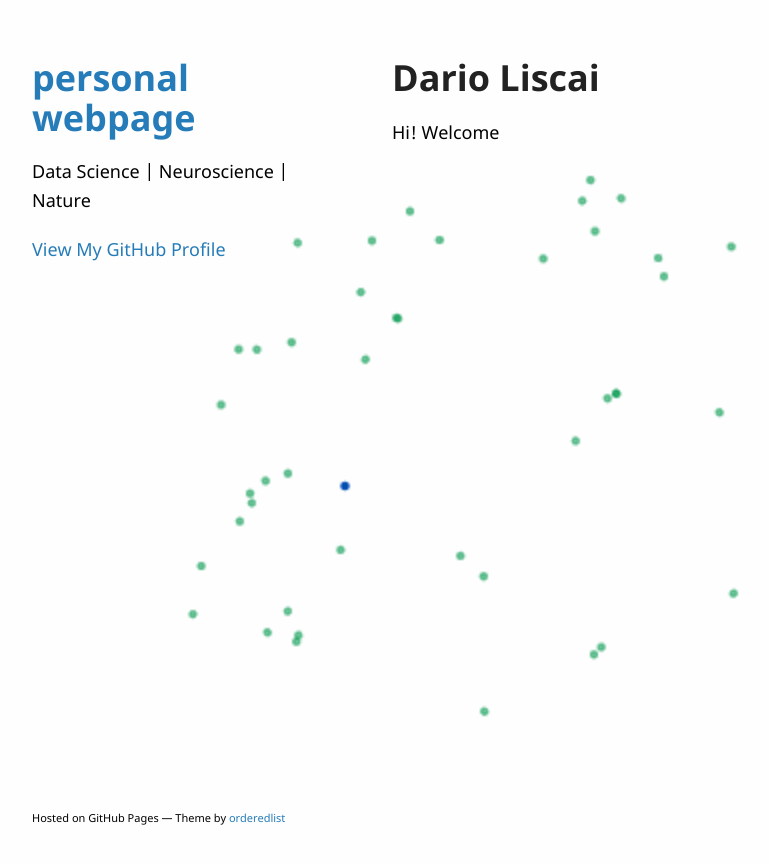
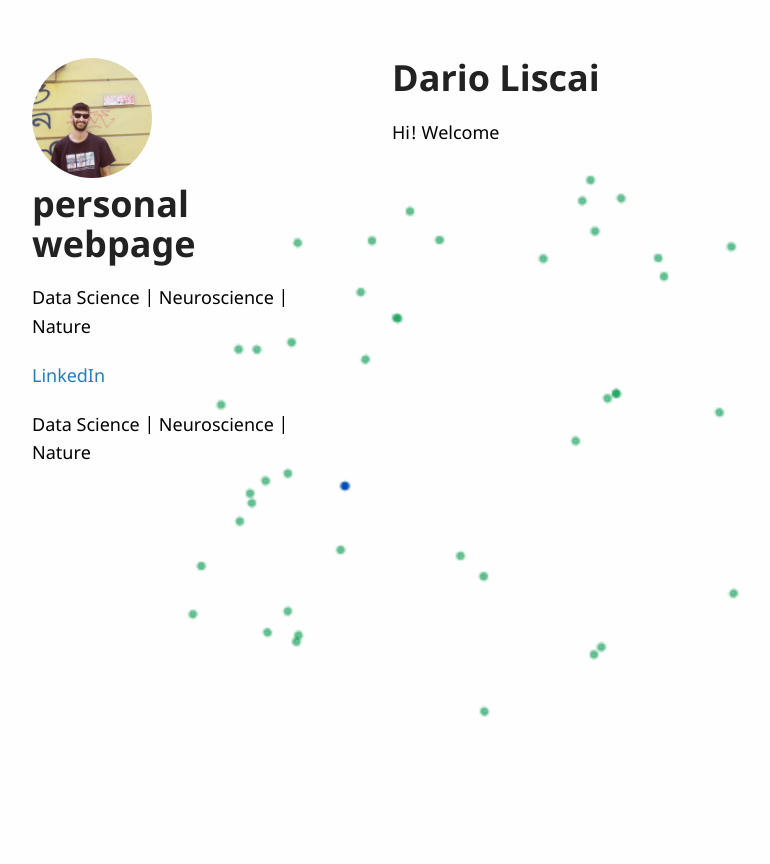
Before and after one commit to darioliscai/darioliscai.github.io, a Jekyll site: the page built from index.md, in a window 1280 px wide. Shown: the top 864 px of the page, without its empty margins (178-948 px from the left). Built offline with Jekyll 4.4.1, drawn with Linux system fonts in a browser that asks for light colours.

Commit message:
changed config style

```diff
--- a/_layouts/default.html
+++ b/_layouts/default.html
@@ -15,8 +15,12 @@
   <body>
     <div class="wrapper">
       <header>
-        <h1><a href="{{ "/" | absolute_url }}">{{ site.title | default: site.github.repository_name }}</a></h1>
-
+        <img src="{{ site.profile_image }}" alt="Profile" style="width: 120px; border-radius: 50%;">
+        <h1>{{ site.title }}</h1>
+        <p>{{ site.description }}</p>
+        <p>
+          <a href="{{ site.linkedin }}">LinkedIn</a>
+        </p>
         {% if site.logo %}
           <img src="{{site.logo | relative_url}}" alt="Logo" />
         {% endif %}
@@ -27,9 +31,9 @@
         <p class="view"><a href="{{ site.github.repository_url }}">View the Project on GitHub <small>{{ site.github.repository_nwo }}</small></a></p>
         {% endif %}
 
-        {% if site.github.is_user_page %}
+        <!-- {% if site.github.is_user_page %}
         <p class="view"><a href="{{ site.github.owner_url }}">View My GitHub Profile</a></p>
-        {% endif %}
+        {% endif %} -->
 
         {% if site.show_downloads %}
         <ul class="downloads">
@@ -43,13 +47,13 @@
 
       {{ content }}
 
-      </section>
+      <!-- </section>
       <footer>
         {% if site.github.is_project_page %}
         <p>This project is maintained by <a href="{{ site.github.owner_url }}">{{ site.github.owner_name }}</a></p>
         {% endif %}
         <p><small>Hosted on GitHub Pages &mdash; Theme by <a href="https://github.com/orderedlist">orderedlist</a></small></p>
-      </footer>
+      </footer> -->
     </div>
     <script src="{{ "/assets/js/scale.fix.js" | relative_url }}"></script>
   </body>
```
